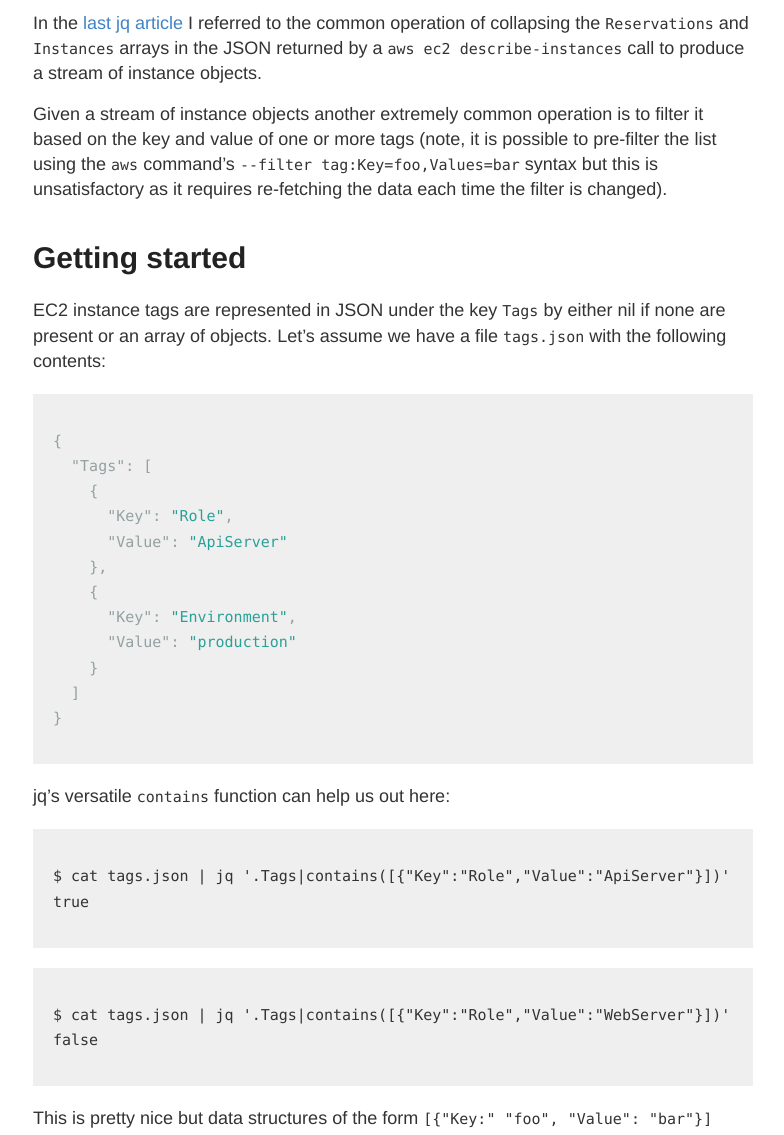
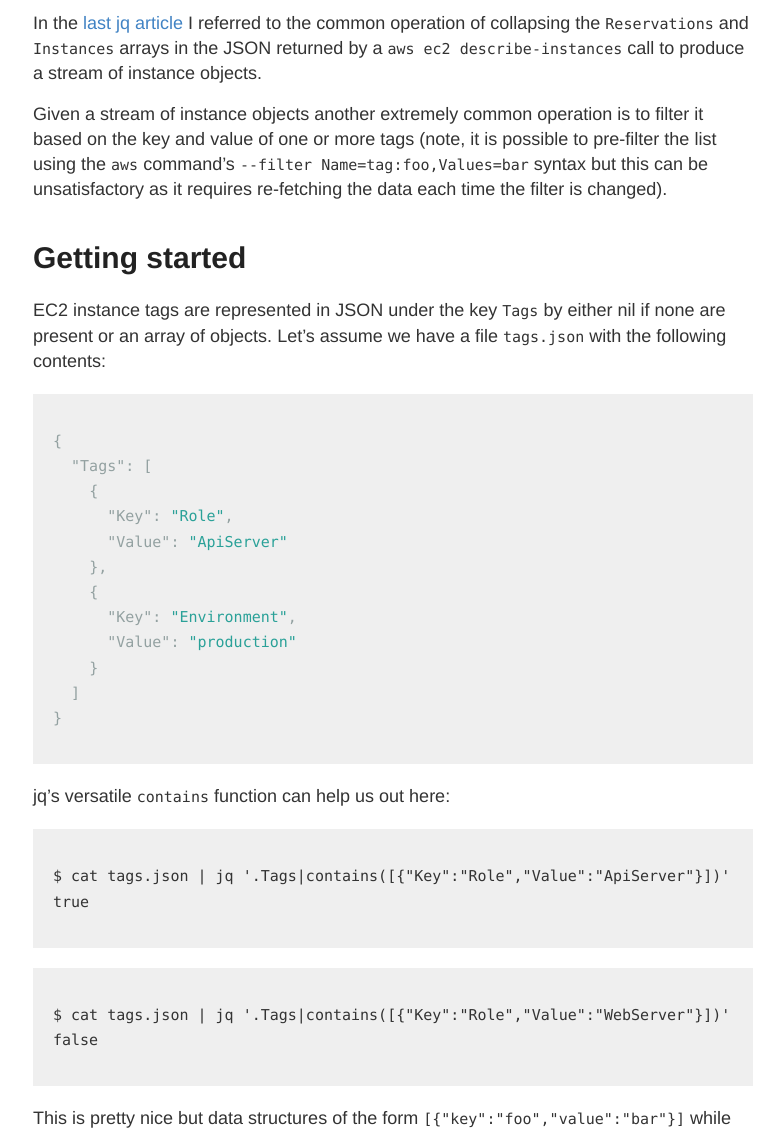
Before and after one commit to btisdall/btisdall.github.io, a Jekyll site: the page built from _posts/2017-02-21-jq-selecting-on-ec2-tags.md, in a window 1280 px wide and 1400 px high, cut to the strip 265-1400 px from the top of the window. Shown: the whole strip, without its empty margins (247-1031 px from the left). Built offline with Jekyll 4.4.1, drawn with Linux system fonts in a browser that asks for light colours; our own code applies the rules of GitHub Pages for plain Markdown files; comment, search, counter and statistics services are not loaded.

Commit message:
Tag article fixes.

````diff
--- a/_posts/2017-02-21-jq-selecting-on-ec2-tags.md
+++ b/_posts/2017-02-21-jq-selecting-on-ec2-tags.md
@@ -8,7 +8,7 @@ tags:
 
 In the [last jq article](../custom-jq-functions) I referred to the common operation of collapsing the `Reservations` and `Instances` arrays in the JSON returned by a `aws ec2 describe-instances` call to produce a stream of instance objects.
 
-Given a stream of instance objects another extremely common operation is to filter it based on the key and value of one or more tags (note, it is possible to pre-filter the list using the `aws` command's `--filter tag:Key=foo,Values=bar` syntax but this is unsatisfactory as it requires re-fetching the data each time the filter is changed).
+Given a stream of instance objects another extremely common operation is to filter it based on the key and value of one or more tags (note, it is possible to pre-filter the list using the `aws` command's `--filter Name=tag:foo,Values=bar` syntax but this can be unsatisfactory as it requires re-fetching the data each time the filter is changed).
 
 # Getting started
 
@@ -42,7 +42,7 @@ $ cat tags.json | jq '.Tags|contains([{"Key":"Role","Value":"WebServer"}])'
 false
 ```
 
-This is pretty nice but data structures of the form ```[{"Key:" "foo", "Value": "bar"}]``` while ideal for data processing are not a natural way for humans to express information (very rarely do I find myself saying _'Hello my key "Name" has value "Ben"'_), plus it's hard work to type. Enter another jq filter `from_entries` (and its counterpart `to_entries`).
+This is pretty nice but data structures of the form ```[{"key":"foo","value":"bar"}]``` while ideal for data processing are not a natural way for humans to express information (very rarely do I find myself saying _'Hello my key "Name" has value "Ben"'_), plus it's hard work to type. Enter another jq filter `from_entries` (and its counterpart `to_entries`).
 
 
 ```
````
